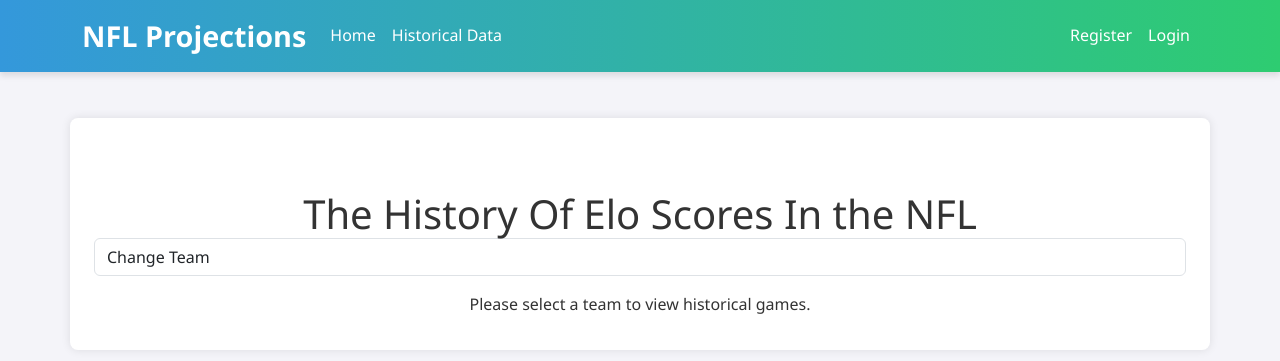
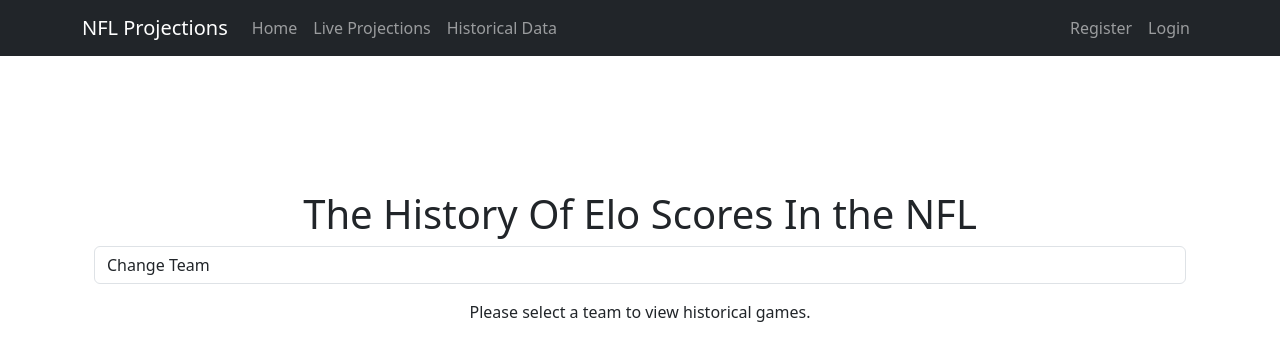
Before and after one commit to Rstark28/DjangoApp, a Django app: page /historical_data/ in a window 1280 px wide. Shown: the top 361 px of the page. Run offline with Django 5.2, Linux system fonts and the light colour scheme; data that the repository does not hold is empty.

Commit message:
Frontend Changes

```diff
--- a/proj_template/app_template/static/app_template/main.css
+++ b/proj_template/app_template/static/app_template/main.css
@@ -1,153 +1,3 @@
-/* Reset some default styles */
-body,
-h1,
-h2,
-p,
-header,
-main,
-footer {
-  margin: 0;
-  padding: 0;
-  box-sizing: border-box;
-}
-
-/* Apply a font and background color to the entire body */
-body {
-  font-family: 'Segoe UI', Tahoma, Geneva, Verdana, sans-serif;
-  background-color: #f4f4f9;
-  color: #333;
-  line-height: 1.6;
-}
-
-/* Define a color scheme */
-:root {
-  --primary-color: #3498db;
-  --secondary-color: #2ecc71;
-  --accent-color: #e74c3c;
-  --background-color: #f4f4f9;
-  --text-color: #333;
-  --header-background-color: #34495e;
-  --footer-background-color: #2c3e50;
-  --gradient-start: #3498db;
-  --gradient-end: #2ecc71;
-}
-
-/* Style the header */
-header {
-  background: linear-gradient(to right, var(--gradient-start), var(--gradient-end));
-  color: #fff;
-  padding: 1rem 0;
-  text-align: center;
-  box-shadow: 0 4px 6px rgba(0, 0, 0, 0.1);
-}
-
-header h1 {
-  margin: 0;
-  font-size: 2.5rem;
-}
-
-/* Style the main content area */
-main {
-  padding: 2rem;
-  background: #fff;
-  border-radius: 8px;
-  box-shadow: 0 0 10px rgba(0, 0, 0, 0.1);
-  margin-top: 2rem;
-}
-
-/* Style the projection section */
-.projection {
-  margin-bottom: 1rem;
-}
-
-.projection h2 {
-  color: var(--primary-color);
-  margin-bottom: 1rem;
-  font-size: 1.5rem;
-}
-
-.projection p {
-  color: var(--text-color);
-  font-size: 1rem;
-}
-
-/* Style the footer */
-footer {
-  background: linear-gradient(to right, var(--gradient-end), var(--gradient-start));
-  color: #fff;
-  text-align: center;
-  padding: 1rem 0;
-  margin-top: 2rem;
-  box-shadow: 0 -4px 6px rgba(0, 0, 0, 0.1);
-}
-
-footer p {
-  margin: 0;
-}
-
-/* Navbar Styles */
-.navbar {
-  background: linear-gradient(to right, var(--gradient-start), var(--gradient-end));
-  box-shadow: 0 4px 6px rgba(0, 0, 0, 0.1);
-}
-
-.navbar-brand {
-  color: #fff !important;
-  font-size: 1.8rem;
-  font-weight: bold;
-}
-
-.nav-link {
-  color: #fff !important;
-  transition: color 0.3s;
-}
-
-.nav-link:hover {
-  color: var(--secondary-color) !important;
-}
-
-/* Custom styles for projections */
-.projection {
-  padding: 2rem;
-  background: var(--background-color);
-  border-left: 5px solid var(--primary-color);
-  margin-bottom: 1rem;
-  border-radius: 8px;
-  transition: transform 0.3s, box-shadow 0.3s;
-}
-
-.projection:hover {
-  transform: translateY(-5px);
-  box-shadow: 0 8px 16px rgba(0, 0, 0, 0.2);
-}
-
-.projection h2 {
-  color: var(--primary-color);
-}
-
-.projection p {
-  color: var(--text-color);
-}
-
-/* Responsive design adjustments */
-@media (max-width: 768px) {
-  header h1 {
-    font-size: 1.5rem;
-  }
-
-  .navbar-brand {
-    font-size: 1.2rem;
-  }
-
-  main {
-    padding: 1rem;
-  }
-
-  .projection {
-    padding: 1rem;
-  }
-}
-
 .messages {
   list-style-type: none;
   margin: 0;
--- a/proj_template/app_template/templates/app_template/base.html
+++ b/proj_template/app_template/templates/app_template/base.html
@@ -15,9 +15,9 @@
     <link rel="stylesheet" href="{% static 'app_template/main.css' %}">
 
     {% if title %}
-    <title>Django app_template - {{ title }}</title>
+        <title>Django app_template - {{ title }}</title>
     {% else %}
-    <title>Django app_template</title>
+        <title>Django app_template</title>
     {% endif %}
 </head>
 
@@ -34,6 +34,9 @@
                 <ul class="navbar-nav me-auto mb-2 mb-md-0">
                     <li class="nav-item">
                         <a class="nav-link" href="{% url 'app_template.home' %}">Home</a>
+                    </li>
+                    <li class="nav-item">
+                        <a class="nav-link" href="{% url 'app_template.live_projections' %}">Live Projections</a>
                     </li>
                     <li class="nav-item">
                         <a class="nav-link" href="{% url 'app_template.historical_data' %}">Historical Data</a>
--- a/proj_template/app_template/templates/app_template/historical_data.html
+++ b/proj_template/app_template/templates/app_template/historical_data.html
@@ -39,14 +39,24 @@
                 text: 'Elo Scores Over Time'
             },
             xAxis: {
-                type: 'datetime',
+                type: 'category',
                 title: {
-                    text: 'Date'
+                    text: 'Game Number'
                 },
+                categories: [
+                    {% for game in historical_games %}
+                        '{{ game.date }}',
+                    {% endfor %}
+                ]
             },
             yAxis: {
                 title: {
                     text: 'Elo Score'
+                }
+            },
+            tooltip: {
+                formatter: function () {
+                    return 'Need to fix'
                 }
             },
             series: [{
@@ -60,7 +70,7 @@
                 },
                 data: [
                     {% for game in historical_games %}
-                        [Date.parse('{{ game.date }}'), {{ game.elo1_post }}],
+                        {{ game.elo1_post }},
                     {% endfor %}
                 ]
             }],
--- /dev/null
+++ b/proj_template/app_template/templates/app_template/live_projections.html
@@ -0,0 +1,4 @@
+{% extends "app_template/base.html" %}
+{% block content %}
+    <h1>Live Projections</h1>
+{% endblock content %}
--- a/proj_template/app_template/urls.py
+++ b/proj_template/app_template/urls.py
@@ -5,6 +5,7 @@
 urlpatterns = [
     path('', views.home, name='app_template.home'),
 
+    path('live_projections/', views.live_projections, name='app_template.live_projections'),
     path('historical_data/', views.historical_data, name='app_template.historical_data'),
 
     path('register/', views.register, name='app_template.register'),
--- a/proj_template/app_template/views.py
+++ b/proj_template/app_template/views.py
@@ -36,6 +36,15 @@
         'historical_games': list(historical_games),
     }
     return render(request, 'app_template/historical_data.html', context)
+
+# name:       live_projections
+# purpose:    Renders the live projections page.
+# parameters:
+# request:    HttpRequest object
+# returns:    HttpResponse object rendering 'app_template/live_projections.html'
+def live_projections(request):
+    context = {}
+    return render(request, 'app_template/live_projections.html', context)
 
 # name:       register
 # purpose:    Handles user registration.
```
